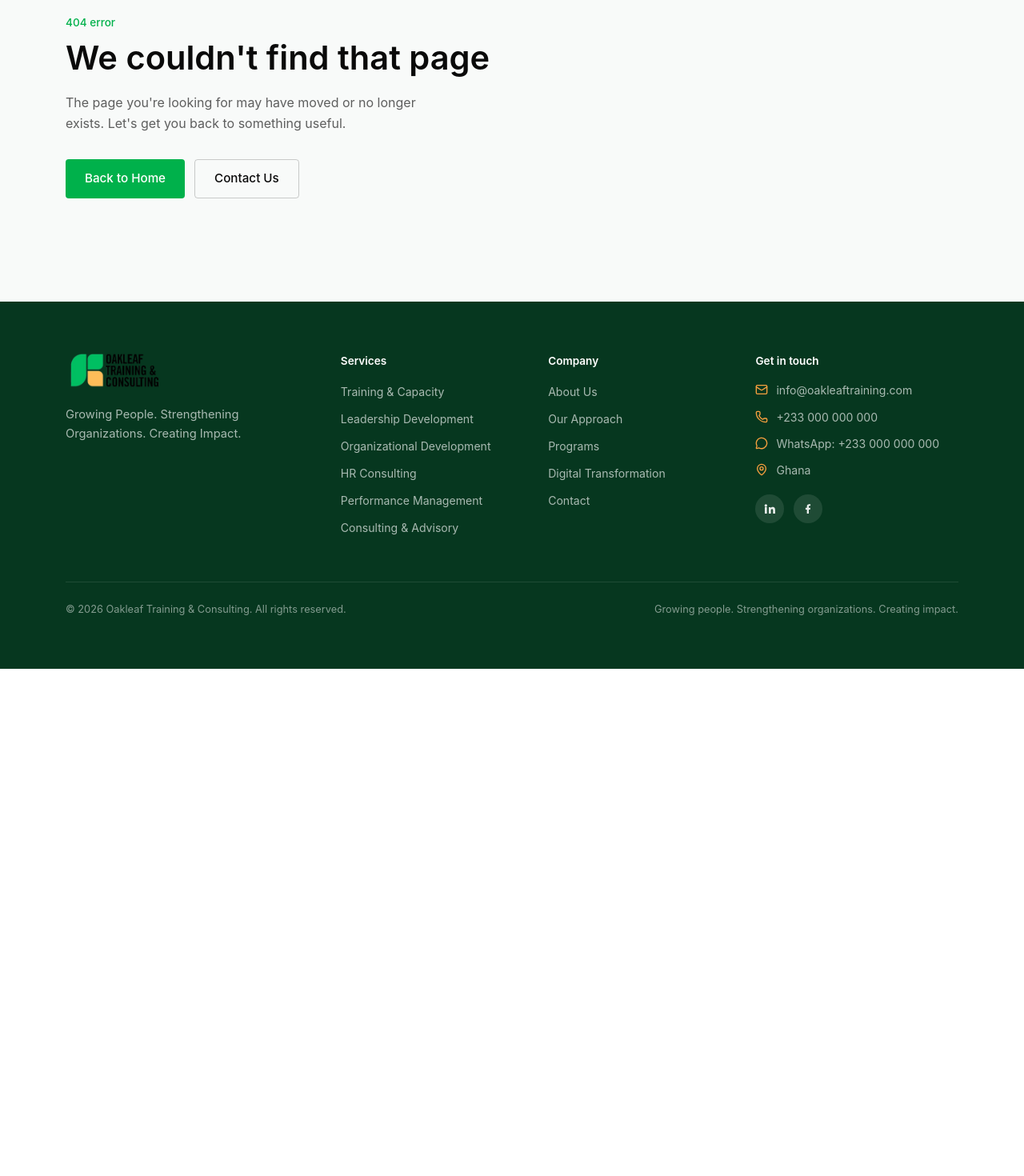
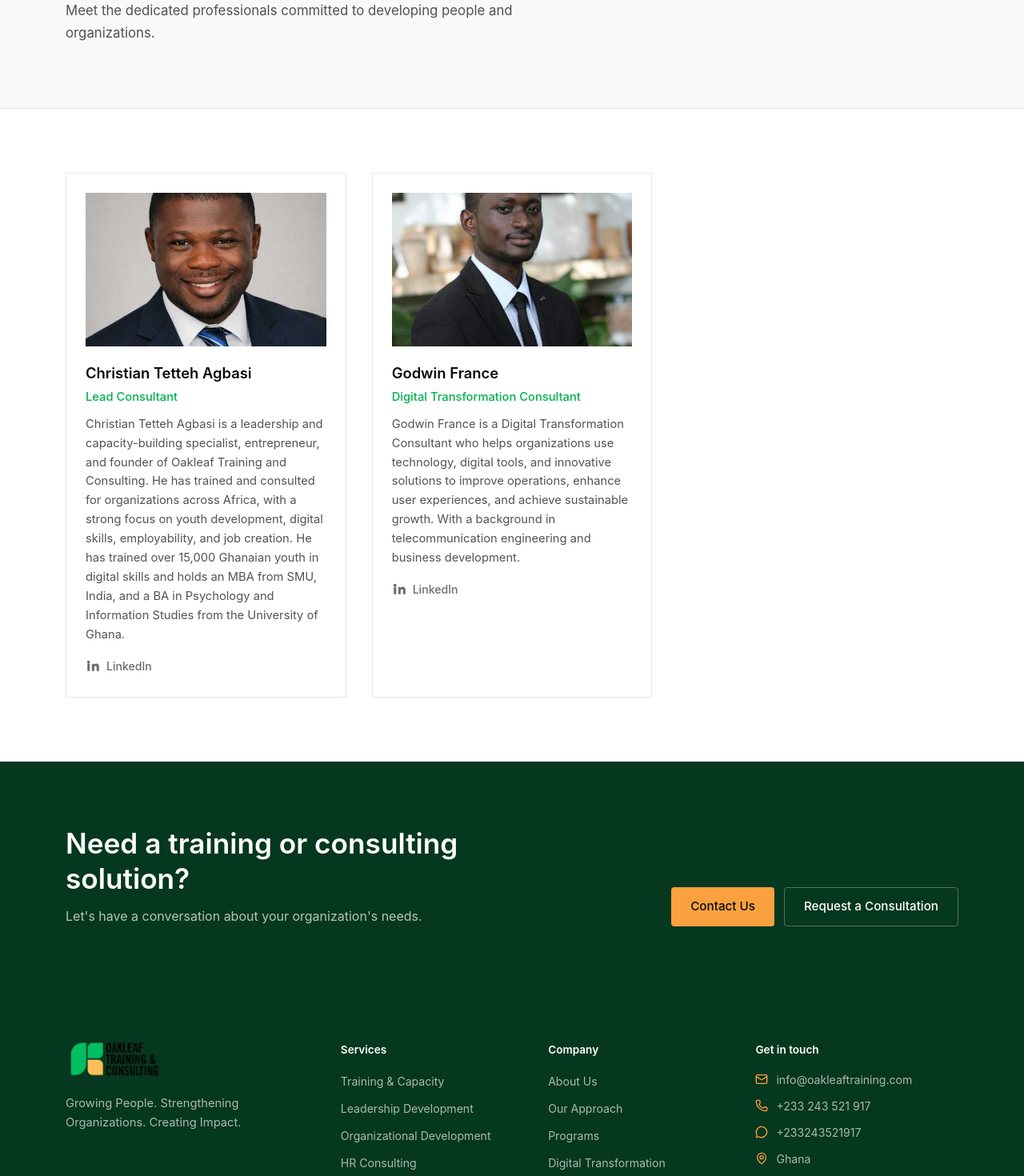
Before and after one commit to odark007/oakleaf, a Next.js app: page /about/team in a window 1280 px wide. Before the commit this address had no page. Shown: the part 260-1730 px from the top of the page at 80% size. Before the commit the page ends 1096 px from the top, so only its background shows below. Built offline with nearby package versions, Linux system fonts and the light colour scheme.

Commit message:
fomr modified

```diff
--- /dev/null
+++ b/app/about/team/page.tsx
@@ -0,0 +1,71 @@
+import type { Metadata } from "next";
+import Image from "next/image";
+import Link from "next/link";
+import { PageHero } from "@/components/sections/page-hero";
+import { CtaSection } from "@/components/sections/cta-section";
+import { teamMembers } from "@/data/team";
+import { getIcon } from "@/lib/icons";
+
+export const metadata: Metadata = {
+  title: "Team",
+  description:
+    "Meet the team behind Oakleaf Training & Consulting — dedicated professionals committed to developing people and organizations.",
+  alternates: { canonical: "/about/team" },
+};
+
+const Linkedin = getIcon("Linkedin");
+
+export default function TeamPage() {
+  return (
+    <>
+      <PageHero
+        eyebrow="Our Team"
+        title="The people behind Oakleaf"
+        description="Meet the dedicated professionals committed to developing people and organizations."
+      />
+
+      <section className="py-16 md:py-20">
+        <div className="container-oak">
+          <div className="grid gap-8 sm:grid-cols-2 lg:grid-cols-3">
+            {teamMembers.map((member) => (
+              <div
+                key={member.name}
+                className="border border-oak-line bg-white p-6"
+              >
+                <div className="relative h-48 w-full overflow-hidden bg-oak-surface-alt">
+                  <Image
+                    src={member.image}
+                    alt={member.name}
+                    fill
+                    className="object-cover"
+                    sizes="(max-width: 640px) 100vw, (max-width: 1024px) 50vw, 33vw"
+                  />
+                </div>
+                <h3 className="mt-5 text-[1.15rem] font-semibold text-oak-charcoal">
+                  {member.name}
+                </h3>
+                <p className="mt-1 text-[0.92rem] font-medium text-oak-green">
+                  {member.designation}
+                </p>
+                <p className="mt-3 text-[0.92rem] leading-relaxed text-oak-charcoal/70">
+                  {member.bio}
+                </p>
+                <Link
+                  href={member.linkedin}
+                  target="_blank"
+                  rel="noopener noreferrer"
+                  className="mt-4 inline-flex items-center gap-2 text-[0.88rem] font-medium text-oak-charcoal/60 hover:text-oak-green"
+                >
+                  <Linkedin size={18} />
+                  LinkedIn
+                </Link>
+              </div>
+            ))}
+          </div>
+        </div>
+      </section>
+
+      <CtaSection />
+    </>
+  );
+}
--- a/app/approach/[slug]/page.tsx
+++ b/app/approach/[slug]/page.tsx
@@ -34,7 +34,7 @@ export default async function ApproachDetailPage({
 
   return (
     <>
-      <PageHero eyebrow={page.tagline} title={page.title} description={page.intro} />
+      <PageHero title={page.title} description={page.intro} />
       <section className="py-16 md:py-20">
         <div className="container-oak">
           <div className="grid gap-6 sm:grid-cols-2 lg:grid-cols-3">
--- a/app/approach/page.tsx
+++ b/app/approach/page.tsx
@@ -47,9 +47,7 @@ export default function ApproachPage() {
                   <h3 className="text-[1.05rem] font-semibold text-oak-charcoal">
                     {page.title}
                   </h3>
-                  <p className="mt-2 text-[0.9rem] leading-relaxed text-oak-charcoal/65">
-                    {page.tagline}
-                  </p>
+
                 </div>
                 <span className="mt-5 inline-flex items-center gap-1.5 text-[0.85rem] font-medium text-oak-green">
                   Read more
--- a/app/contact/page.tsx
+++ b/app/contact/page.tsx
@@ -58,7 +58,14 @@ export default function ContactPage() {
                 <MessageCircle size={19} className="mt-0.5 shrink-0 text-oak-green" />
                 <div>
                   <p className="text-[0.8rem] text-oak-charcoal/50">WhatsApp</p>
-                  <p className="text-[0.98rem] font-medium text-oak-charcoal">{siteConfig.whatsapp}</p>
+                  <a
+                    href={`https://wa.me/${siteConfig.whatsapp.replace(/[^0-9]/g, "")}`}
+                    target="_blank"
+                    rel="noopener noreferrer"
+                    className="text-[0.98rem] font-medium text-oak-charcoal hover:text-oak-green"
+                  >
+                    {siteConfig.whatsapp}
+                  </a>
                 </div>
               </li>
               <li className="flex items-start gap-3.5">
--- a/components/layout/footer.tsx
+++ b/components/layout/footer.tsx
@@ -89,13 +89,25 @@ export function Footer() {
               </li>
               <li className="flex items-start gap-2.5 text-[0.88rem] text-white/65">
                 <Phone size={16} className="mt-0.5 shrink-0 text-oak-amber" />
-                <a href={`tel:${siteConfig.phone}`} className="hover:text-oak-amber">
+                <a
+                  href={`https://wa.me/${siteConfig.whatsapp.replace(/[^0-9]/g, "")}`}
+                  target="_blank"
+                  rel="noopener noreferrer"
+                  className="hover:text-oak-amber"
+                >
                   {siteConfig.phone}
                 </a>
               </li>
               <li className="flex items-start gap-2.5 text-[0.88rem] text-white/65">
                 <MessageCircle size={16} className="mt-0.5 shrink-0 text-oak-amber" />
-                <span>WhatsApp: {siteConfig.whatsapp}</span>
+                <a
+                  href={`https://wa.me/${siteConfig.whatsapp.replace(/[^0-9]/g, "")}`}
+                  target="_blank"
+                  rel="noopener noreferrer"
+                  className="hover:text-oak-amber"
+                >
+                  {siteConfig.whatsapp}
+                </a>
               </li>
               <li className="flex items-start gap-2.5 text-[0.88rem] text-white/65">
                 <MapPin size={16} className="mt-0.5 shrink-0 text-oak-amber" />
--- a/components/sections/contact-form.tsx
+++ b/components/sections/contact-form.tsx
@@ -12,12 +12,53 @@ const fieldClass =
 
 export function ContactForm() {
   const [submitted, setSubmitted] = useState(false);
+  const [errors, setErrors] = useState<{ email?: string; phone?: string }>({});
+  const [submitting, setSubmitting] = useState(false);
+  const [submitError, setSubmitError] = useState("");
 
-  function handleSubmit(e: FormEvent<HTMLFormElement>) {
+  async function handleSubmit(e: FormEvent<HTMLFormElement>) {
     e.preventDefault();
-    // Form submission is deferred for client integration (e.g. a form
-    // endpoint or email service) once the site is deployed.
-    setSubmitted(true);
+    const form = e.currentTarget;
+    const formData = new FormData(form);
+    const email = String(formData.get("email") || "");
+    const phone = String(formData.get("phone") || "");
+
+    const newErrors: { email?: string; phone?: string } = {};
+
+    if (!/^[^\s@]+@[^\s@]+\.[^\s@]+$/.test(email)) {
+      newErrors.email = "Please enter a valid email address.";
+    }
+
+    if (phone && !/^\+?\d{7,15}$/.test(phone)) {
+      newErrors.phone = "Please enter a valid phone number (numbers and + only).";
+    }
+
+    setErrors(newErrors);
+
+    if (Object.keys(newErrors).length > 0) return;
+
+    setSubmitting(true);
+    setSubmitError("");
+
+    try {
+      const res = await fetch("/api/contact.php", {
+        method: "POST",
+        body: formData,
+      });
+
+      const data = await res.json();
+
+      if (!res.ok || !data.success) {
+        setSubmitError(data.error || "Something went wrong. Please try again.");
+        setSubmitting(false);
+        return;
+      }
+
+      setSubmitted(true);
+    } catch {
+      setSubmitError("Network error. Please check your connection and try again.");
+      setSubmitting(false);
+    }
   }
 
   if (submitted) {
@@ -47,8 +88,36 @@ export function ContactForm() {
           <label htmlFor="email" className="mb-1.5 block text-[0.85rem] font-medium text-oak-charcoal">
             Email
           </label>
-          <input id="email" name="email" type="email" required className={fieldClass} placeholder="you@organization.com" />
+          <input
+            id="email"
+            name="email"
+            type="email"
+            required
+            className={fieldClass}
+            placeholder="you@organization.com"
+            aria-invalid={!!errors.email}
+          />
+          {errors.email && (
+            <p className="mt-1.5 text-[0.82rem] text-red-600">{errors.email}</p>
+          )}
         </div>
+      </div>
+
+      <div>
+        <label htmlFor="phone" className="mb-1.5 block text-[0.85rem] font-medium text-oak-charcoal">
+          Phone
+        </label>
+        <input
+          id="phone"
+          name="phone"
+          type="tel"
+          className={fieldClass}
+          placeholder="Your phone number"
+          aria-invalid={!!errors.phone}
+        />
+        {errors.phone && (
+          <p className="mt-1.5 text-[0.82rem] text-red-600">{errors.phone}</p>
+        )}
       </div>
 
       <div>
@@ -89,8 +158,12 @@ export function ContactForm() {
         />
       </div>
 
-      <Button type="submit" variant="primary" className="rounded-sm">
-        Send Message
+      {submitError && (
+        <p className="text-[0.88rem] text-red-600">{submitError}</p>
+      )}
+
+      <Button type="submit" variant="primary" className="rounded-sm" disabled={submitting}>
+        {submitting ? "Sending..." : "Send Message"}
       </Button>
     </form>
   );
--- a/data/site.ts
+++ b/data/site.ts
@@ -7,10 +7,10 @@ export const siteConfig = {
     "Oakleaf Training & Consulting provides practical training, consulting, strategy, and organizational development solutions that help businesses, non-profits, institutions, and leaders improve performance and achieve sustainable results.",
   location: "Ghana",
   email: "info@oakleaftraining.com",
-  phone: "+233 000 000 000",
-  whatsapp: "+233 000 000 000",
-  linkedin: "https://www.linkedin.com/company/oakleaftraining",
-  facebook: "https://www.facebook.com/oakleaftraining",
+  phone: "+233 243 521 917",
+  whatsapp: "+233243521917",
+  linkedin: "#",
+  facebook: "#",
 };
 
 export const coreValues = [
@@ -95,7 +95,14 @@ export type NavItem = { label: string; href: string; children?: NavChild[] };
 
 export const mainNav: NavItem[] = [
   { label: "Home", href: "/" },
-  { label: "About", href: "/about" },
+  {
+    label: "About",
+    href: "/about",
+    children: [
+      { label: "About Us", href: "/about" },
+      { label: "Team", href: "/about/team" },
+    ],
+  },
   {
     label: "Services",
     href: "/services",
--- /dev/null
+++ b/data/team.ts
@@ -0,0 +1,24 @@
+export type TeamMember = {
+  name: string;
+  designation: string;
+  bio: string;
+  image: string;
+  linkedin: string;
+};
+
+export const teamMembers: TeamMember[] = [
+  {
+    name: "Christian Tetteh Agbasi",
+    designation: "Lead Consultant",
+    bio: "Christian Tetteh Agbasi is a leadership and capacity-building specialist, entrepreneur, and founder of Oakleaf Training and Consulting. He has trained and consulted for organizations across Africa, with a strong focus on youth development, digital skills, employability, and job creation. He has trained over 15,000 Ghanaian youth in digital skills and holds an MBA from SMU, India, and a BA in Psychology and Information Studies from the University of Ghana.",
+    image: "/images/chris-tetteh.jpg",
+    linkedin: "https://www.linkedin.com/in/christian-tetteh-agbasi-19b06744/",
+  },
+  {
+    name: "Godwin France",
+    designation: "Digital Transformation Consultant",
+    bio: "Godwin France is a Digital Transformation Consultant who helps organizations use technology, digital tools, and innovative solutions to improve operations, enhance user experiences, and achieve sustainable growth. With a background in telecommunication engineering and business development.",
+    image: "/images/Godwin-France.jpeg",
+    linkedin: "https://www.linkedin.com/in/godwin-france",
+  },
+];
```
Also changed, not shown: public/images/Godwin-France.jpeg (added), public/images/chris-tetteh.jpg (added).
